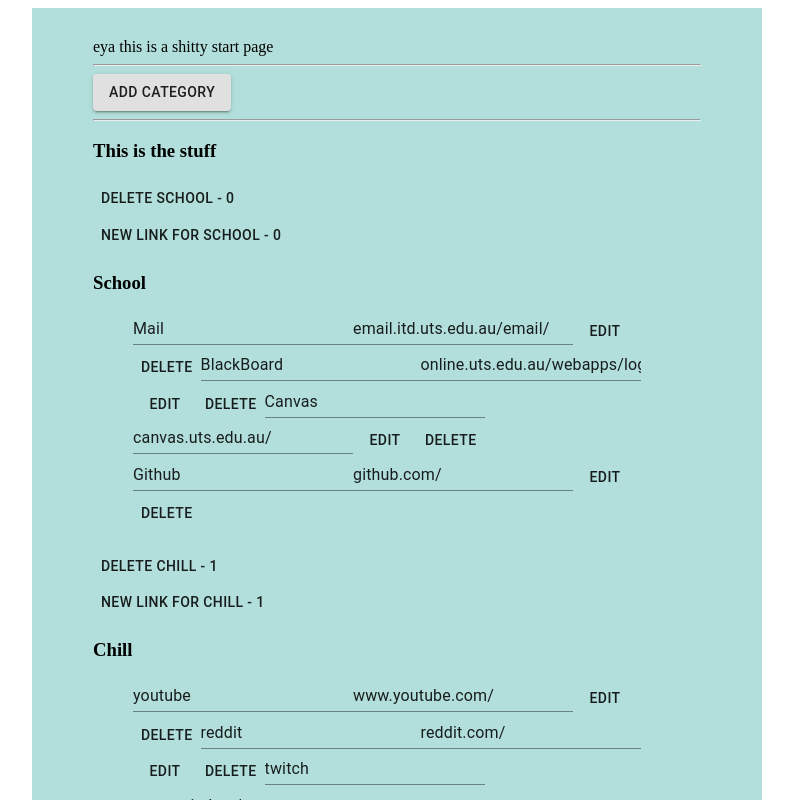
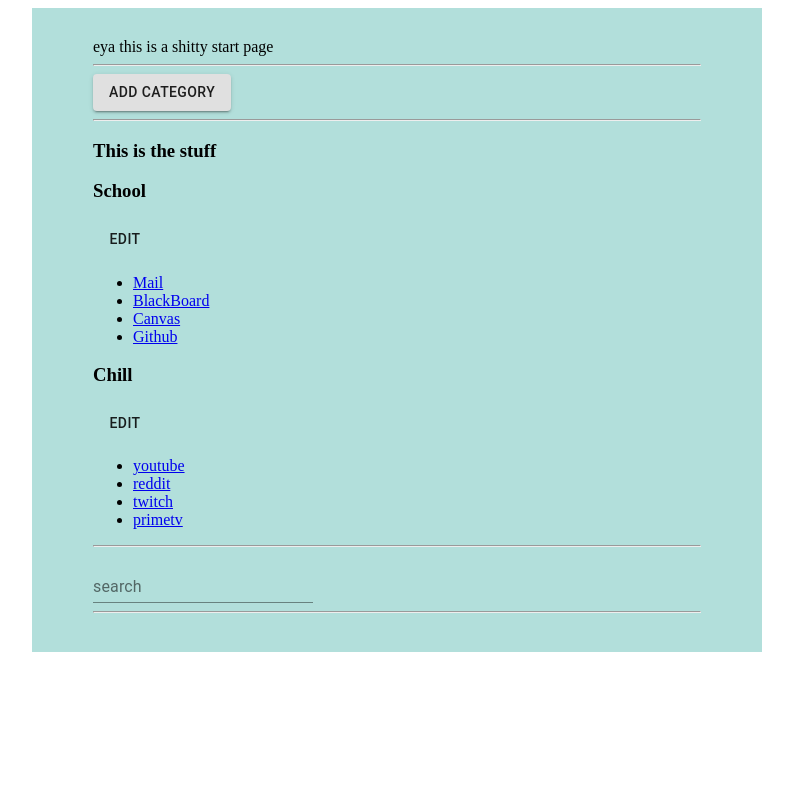
Before and after one commit to bubzling/startpage, a React (Create React App) app: page / in a window 1280 px wide. Shown: the top 800 px of the page, without its empty margins (243-1036 px from the left). Built offline with nearby package versions, Linux system fonts and the light colour scheme.

Commit message:
getting there

```diff
--- a/src/app/App.js
+++ b/src/app/App.js
@@ -83,6 +83,9 @@ const App = props => {
   }
 
   // update
+  const updateLink = (catID, linkID, text, url) => {
+    console.log(catID, linkID, text, url);
+  }
 
   // delete
   const deleteCat = (catID) => {
--- a/src/components/linkCard/LinkCard.jsx
+++ b/src/components/linkCard/LinkCard.jsx
@@ -2,6 +2,7 @@ import { TextField, Button } from '@material-ui/core';
 import React, { useState } from 'react'
 
 // do add category here
+// render eacj categpry
 const LinkCard = (props) => {
     const { data, id, addLink, deleteCat } = props;
 
@@ -9,7 +10,7 @@ const LinkCard = (props) => {
     const [url, setUrl] = useState("");
 
     const [addDialog, setAddDialog] = useState(false);
-    const [editMode, setEditMode] = useState(true);
+    const [editMode, setEditMode] = useState(false);
 
     const onChangeText = (e) => setText(e.target.value);
     const onChangeUrl = (e) => setUrl(e.target.value);
@@ -18,9 +19,12 @@ const LinkCard = (props) => {
 
 
     // console.log(data);
-    const renderAddNew = () => {
-        if (addDialog)
+    const renderEditMode = () => {
+        if (editMode)
             return <>
+                <Button onClick={() => {toggleEdit(); deleteCat(id)}}> delete {data.cat} - {id} </Button> <br />
+                <Button onClick={toggleDialog}> new link for {data.cat} - {id} </Button> <br />
+                <br />
                 <TextField onChange={onChangeText} value={text} placeholder="text" />
                 <TextField onChange={onChangeUrl} value={url} placeholder="url" />
                 <Button onClick={() => addLink(id, text, url)} >Add New Link</Button>
@@ -30,20 +34,23 @@ const LinkCard = (props) => {
     return (
         <div>
             {/* add category */}
-            <Button onClick={() => deleteCat(id)}> delete {data.cat} - {id} </Button> <br />
-            <Button onClick={toggleDialog}> new link for {data.cat} - {id} </Button> <br />
-            {renderAddNew()}
             {/* normal */}
             <h3>{data.cat}</h3>
+            <Button onClick={toggleEdit} >Edit</Button> <br />
+
+
             <ul>
+                {renderEditMode()}
                 {data.links.map(e => <RenderLink link={e} editMode={editMode} />)}
             </ul>
         </div>
     )
 }
 
+// ________________________________________________________________________________
+
 const RenderLink = props => {
-    const { editMode,link } = props;
+    const { editMode, link } = props;
 
     const [lText, setLText] = useState(link.text);
     const [lUrl, setLUrl] = useState(link.url);
@@ -57,7 +64,7 @@ const RenderLink = props => {
         </>
 
     else
-        return <li>{lText} - {lUrl} </li>
+        return <li><a href={`https://${lUrl}`}>{lText}</a></li>
 }
 
 export default LinkCard
```
